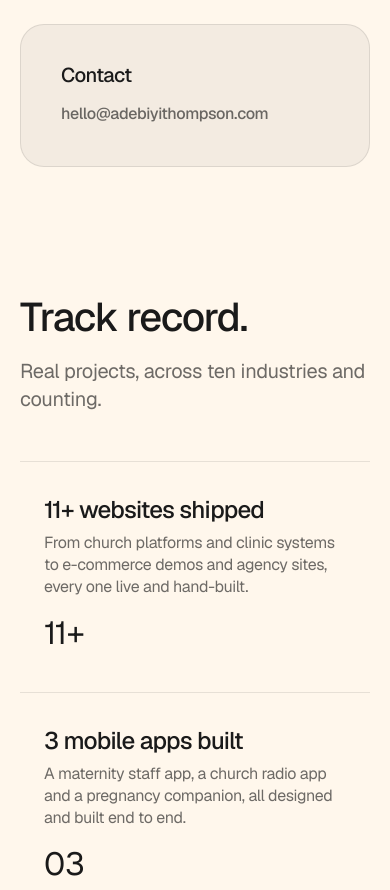
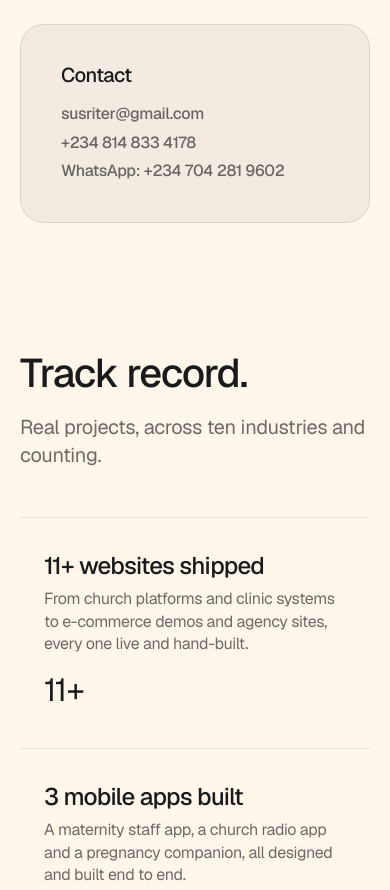
Before and after one commit to Julieellis1/new-port, a plain HTML site: page studio.html in a window 390 px wide. Shown: the part 1228-2118 px from the top of the page. Drawn offline with nearby package versions, Linux system fonts and the light colour scheme.

Commit message:
Real contact details: email, phone, WhatsApp

```diff
--- a/studio.html
+++ b/studio.html
@@ -20,14 +20,14 @@
     <li><a href="works.html">Work</a></li>
     <li><a href="studio.html" class="active">Studio</a></li>
   </ul>
-  <a class="btn" href="mailto:hello@adebiyithompson.com">Get in touch</a>
+  <a class="btn" href="mailto:susriter@gmail.com">Get in touch</a>
   <button class="burger" id="burger" aria-label="Open menu" aria-expanded="false"><span></span><span></span><span></span></button>
 </nav>
 <div class="mobile-menu" id="mobileMenu">
   <a href="index.html">Home</a>
   <a href="works.html">Work</a>
   <a href="studio.html">Studio</a>
-  <a class="btn" href="mailto:hello@adebiyithompson.com">Get in touch</a>
+  <a class="btn" href="mailto:susriter@gmail.com">Get in touch</a>
 </div>
 
 <header class="page-hero">
@@ -55,7 +55,9 @@
     </div>
     <div class="card fact reveal" data-delay="160">
       <h3>Contact</h3>
-      <p><a class="arch-link" href="mailto:hello@adebiyithompson.com">hello@adebiyithompson.com</a></p>
+      <p><a class="arch-link" href="mailto:susriter@gmail.com">susriter@gmail.com</a></p>
+      <p><a class="arch-link" href="tel:+2348148334178">+234 814 833 4178</a></p>
+      <p><a class="arch-link" href="https://wa.me/2347042819602" target="_blank" rel="noopener">WhatsApp: +234 704 281 9602</a></p>
     </div>
   </div>
 </section>
@@ -84,8 +86,8 @@
       </div>
       <p class="cta-pitch reveal">Want to work together? I'd like to hear about your project.</p>
       <div class="cta-btns reveal">
-        <a class="btn btn-solid" href="mailto:hello@adebiyithompson.com">Contact Now <span>→</span></a>
-        <a class="btn btn-outline" href="mailto:hello@adebiyithompson.com?subject=Schedule%20a%20call">Schedule a call</a>
+        <a class="btn btn-solid" href="mailto:susriter@gmail.com">Contact Now <span>→</span></a>
+        <a class="btn btn-outline" href="mailto:susriter@gmail.com?subject=Schedule%20a%20call">Schedule a call</a>
       </div>
       <h2 class="reveal">Let's build something remarkable together.</h2>
       <p class="cta-sub reveal">Reach out today and let's start the conversation.</p>
@@ -94,7 +96,7 @@
       <div class="wrap">
         <div class="foot-grid">
           <div><div class="foot-label">Main Pages</div><ul class="foot-links"><li><a href="index.html">Home</a></li><li><a href="works.html">Work</a></li><li><a href="studio.html">Studio</a></li></ul></div>
-          <div><div class="foot-label">Contact</div><a class="foot-mail" href="mailto:hello@adebiyithompson.com">hello@adebiyithompson.com</a></div>
+          <div><div class="foot-label">Contact</div><a class="foot-mail" href="mailto:susriter@gmail.com">susriter@gmail.com</a><br><a class="foot-mail" href="tel:+2348148334178">+234 814 833 4178</a><br><a class="foot-mail" href="https://wa.me/2347042819602" target="_blank" rel="noopener">WhatsApp: +234 704 281 9602</a></div>
           <div><div class="foot-label">Location</div><p style="font-size:17px">Lagos, Nigeria</p></div>
         </div>
         <div class="foot-base"><span>© <span id="year">2026</span> Adebiyi Thompson</span><span>Designed and built with care in Lagos</span></div>
```
Also changed, not shown: index.html (+5 -5 lines), works.html (+5 -5 lines).
